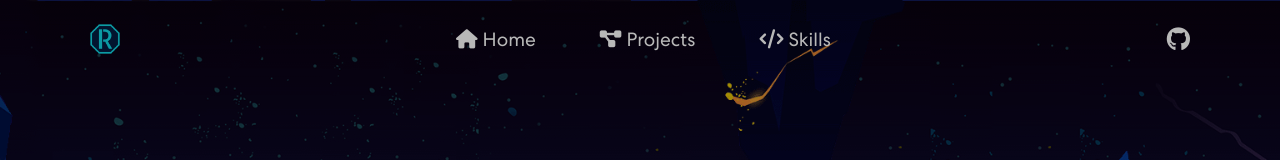
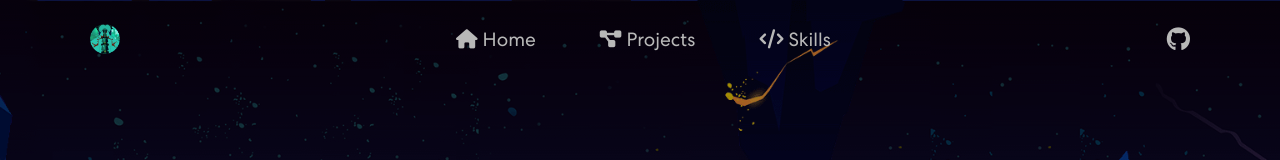
Before and after one commit to sigildev/sigildev.github.io, a plain HTML site: page index.html in a window 1280 px wide. Shown: the top 160 px of the page. Drawn offline with nearby package versions, Linux system fonts and the light colour scheme.

Commit message:
Update index.html

```diff
--- a/index.html
+++ b/index.html
@@ -6,7 +6,7 @@
     <meta name="viewport" content="width=device-width, initial-scale=1.0" />
     <meta name="description" content="Portfolio of Sijil" />
     <title>Sijil - Portfolio</title>
-    <link rel="shortcut icon" href="./assets/images/logo2.png" />
+    <link rel="shortcut icon" href="./assets/images/davido.png" />
     <link rel="stylesheet" href="/styles/styles.css" />
     <script type="module" src="./javascript/index.js"></script>
     <script async src="https://cdn.splitbee.io/sb.js"></script>
@@ -35,7 +35,7 @@
       <nav class="nav">
         <div class="wrapper">
           <section class="nav__mobile">
-            <a href="#hero"><img class="nav__img" src="./assets/images/logo2.png" alt="logo" /></a>
+            <a href="#hero"><img class="nav__img" src="./assets/images/davido.png" alt="logo" /></a>
             <aside class="nav__hamburger">
               <i class="nav__hamburger-icon fa-solid fa-bars"></i>
               <i class="nav__hamburger-close fa-solid fa-xmark"></i>
@@ -45,7 +45,7 @@
           <section class="nav__desktop">
             <aside>
               <a href="#hero"
-                ><img class="nav__img link hidden fromTop" src="./assets/images/logo2.png" alt="logo"
+                ><img class="nav__img link hidden fromTop" src="./assets/images/davido.png" alt="logo"
               /></a>
             </aside>
             <section class="nav__desktop-links">
```
